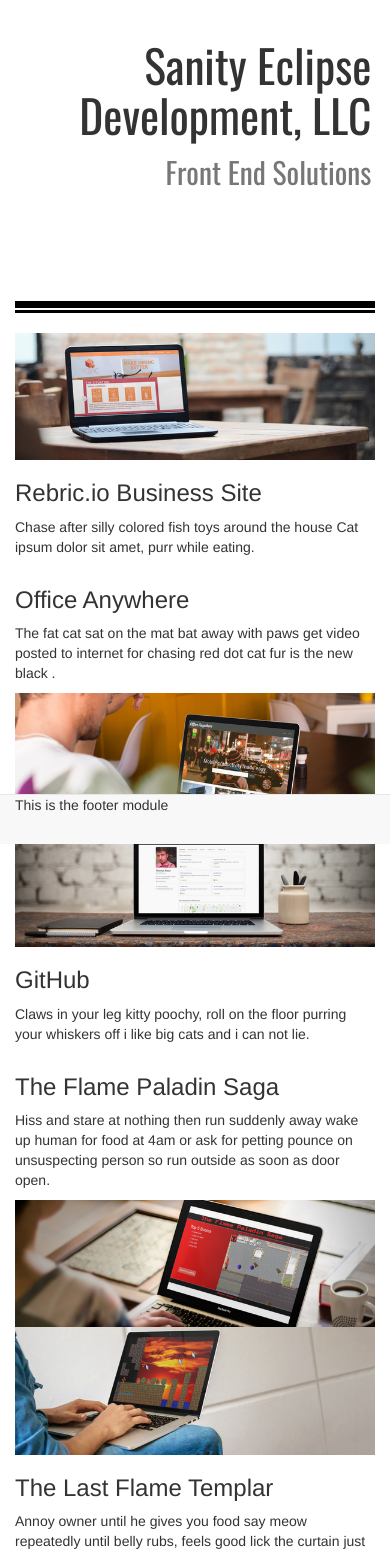
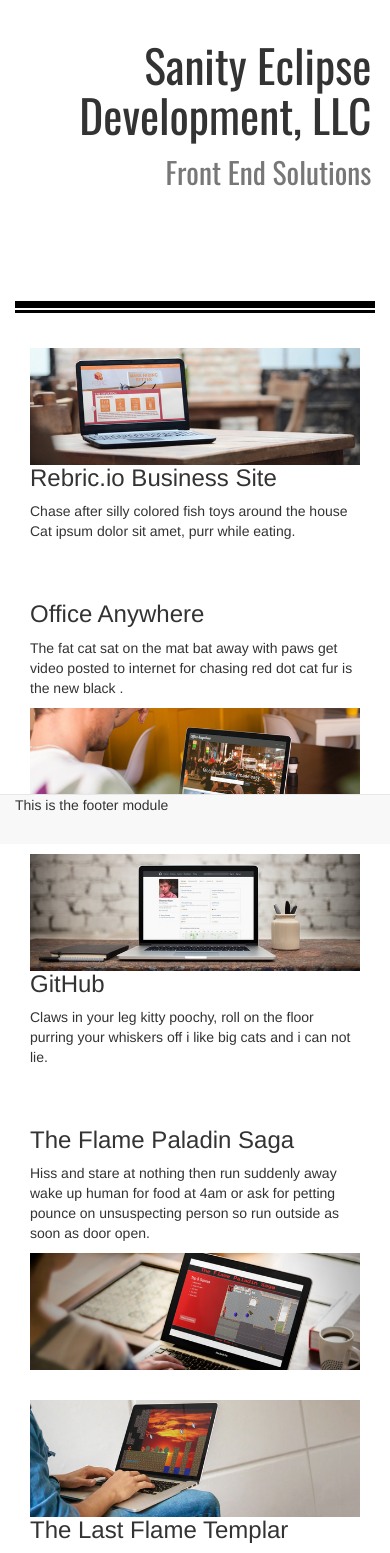
Before and after one commit to SanityEclipse/SED-business-site, an Angular app: page /portfolio in a window 390 px wide. Shown: the top 1553 px of the page. Built offline with nearby package versions, Linux system fonts and the light colour scheme.

Commit message:
Added alignment classes and CSS to view.

```diff
--- /dev/null
+++ b/src/app/portfolio/portfolio.component.css
@@ -0,0 +1,6 @@
+.row {
+  padding-top: 15px;
+  padding-bottom: 15px;
+  padding-left: 15px;
+  padding-right: 15px;
+}
--- a/src/app/portfolio/portfolio.component.html
+++ b/src/app/portfolio/portfolio.component.html
@@ -1,8 +1,8 @@
   <div class="row">
-    <div class="col-md-8">
-      <img class="img-responsive" src="../assets/images/rebric_laptop.jpg"/>
+    <div class="col-md-7">
+      <img class="img-responsive pull-left" src="../assets/images/rebric_laptop.jpg"/>
     </div>
-    <div class="col-md-4">
+    <div class="col-md-5">
       <h3>Rebric.io Business Site</h3>
       <p>
         Chase after silly colored fish toys around the house
@@ -12,22 +12,22 @@
   </div>
 
   <div class="row">
-    <div class="col-md-4">
+    <div class="col-md-5">
       <h3>Office Anywhere</h3>
       <p>
         The fat cat sat on the mat bat away with paws get video posted to internet for chasing red dot cat fur is the new black .
       </p>
     </div>
-    <div class="col-md-8">
-      <img class="img-responsive" src="../assets/images/office_anywhere.jpg"/>
+    <div class="col-md-7">
+      <img class="img-responsive pull-right" src="../assets/images/office_anywhere.jpg"/>
     </div>
   </div>
 
   <div class="row">
-    <div class="col-md-8">
-      <img class="img-responsive" src="../assets/images/github_laptop.jpg"/>
+    <div class="col-md-7">
+      <img class="img-responsive pull-left" src="../assets/images/github_laptop.jpg"/>
     </div>
-    <div class="col-md-4">
+    <div class="col-md-5">
       <h3>GitHub</h3>
       <p>
         Claws in your leg kitty poochy, roll on the floor purring your whiskers off i like big cats and i can not lie.
@@ -36,22 +36,22 @@
   </div>
 
   <div class="row">
-    <div class="col-md-4">
+    <div class="col-md-5">
       <h3>The Flame Paladin Saga</h3>
       <p>
         Hiss and stare at nothing then run suddenly away wake up human for food at 4am or ask for petting pounce on unsuspecting person so run outside as soon as door open.
       </p>
     </div>
-    <div class="col-md-8">
-      <img class="img-responsive" src="../assets/images/flame_paladin.jpg"/>
+    <div class="col-md-7">
+      <img class="img-responsive pull-right" src="../assets/images/flame_paladin.jpg"/>
     </div>
   </div>
 
   <div class="row">
-    <div class="col-md-8">
-      <img class="img-responsive" src="../assets/images/old_flame_paladin.jpg"/>
+    <div class="col-md-7">
+      <img class="img-responsive pull-left" src="../assets/images/old_flame_paladin.jpg"/>
     </div>
-    <div class="col-md-4">
+    <div class="col-md-5">
       <h3>The Last Flame Templar</h3>
       <p>
         Annoy owner until he gives you food say meow repeatedly until belly rubs, feels good lick the curtain just to be annoying.
--- a/src/app/portfolio/portfolio.component.ts
+++ b/src/app/portfolio/portfolio.component.ts
@@ -3,7 +3,7 @@
 @Component({
   selector: 'app-portfolio',
   templateUrl: './portfolio.component.html',
-  styles:[]
+  styleUrls:['portfolio.component.css']
 })
 
 
```
